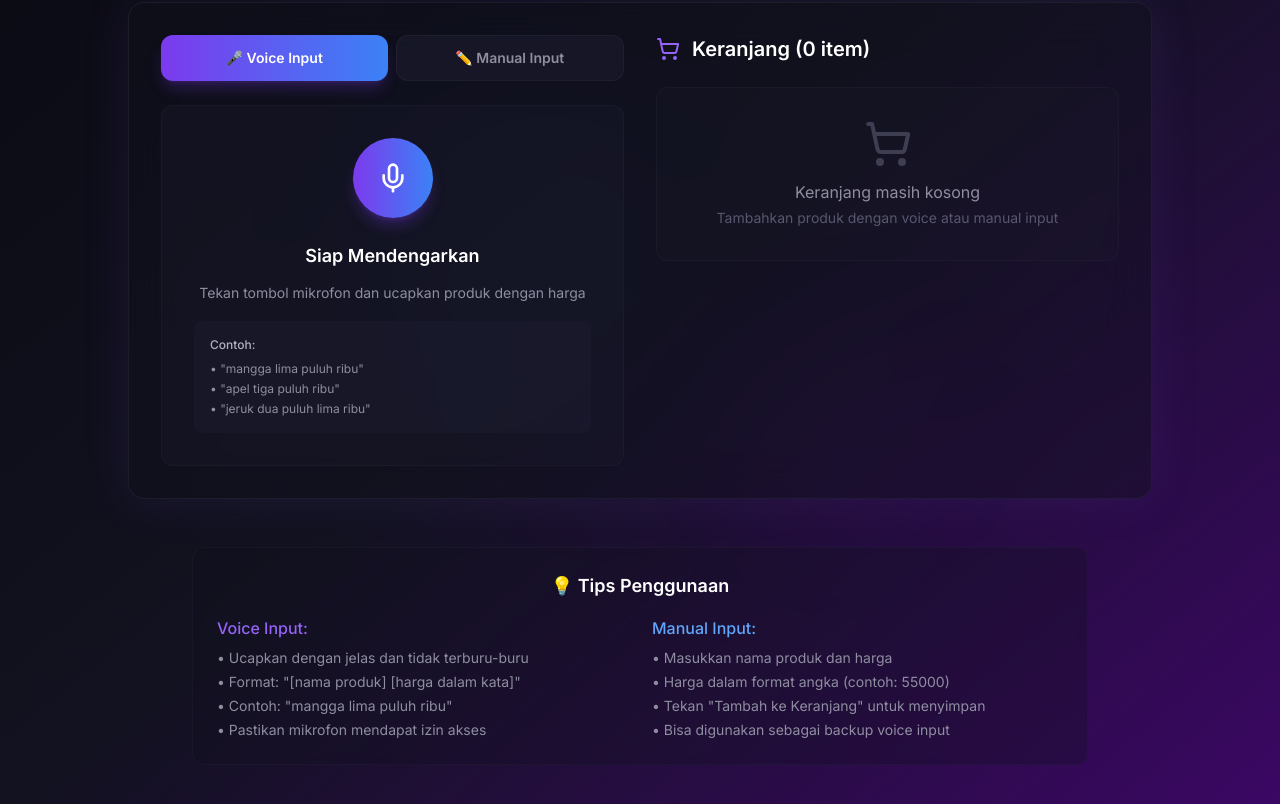
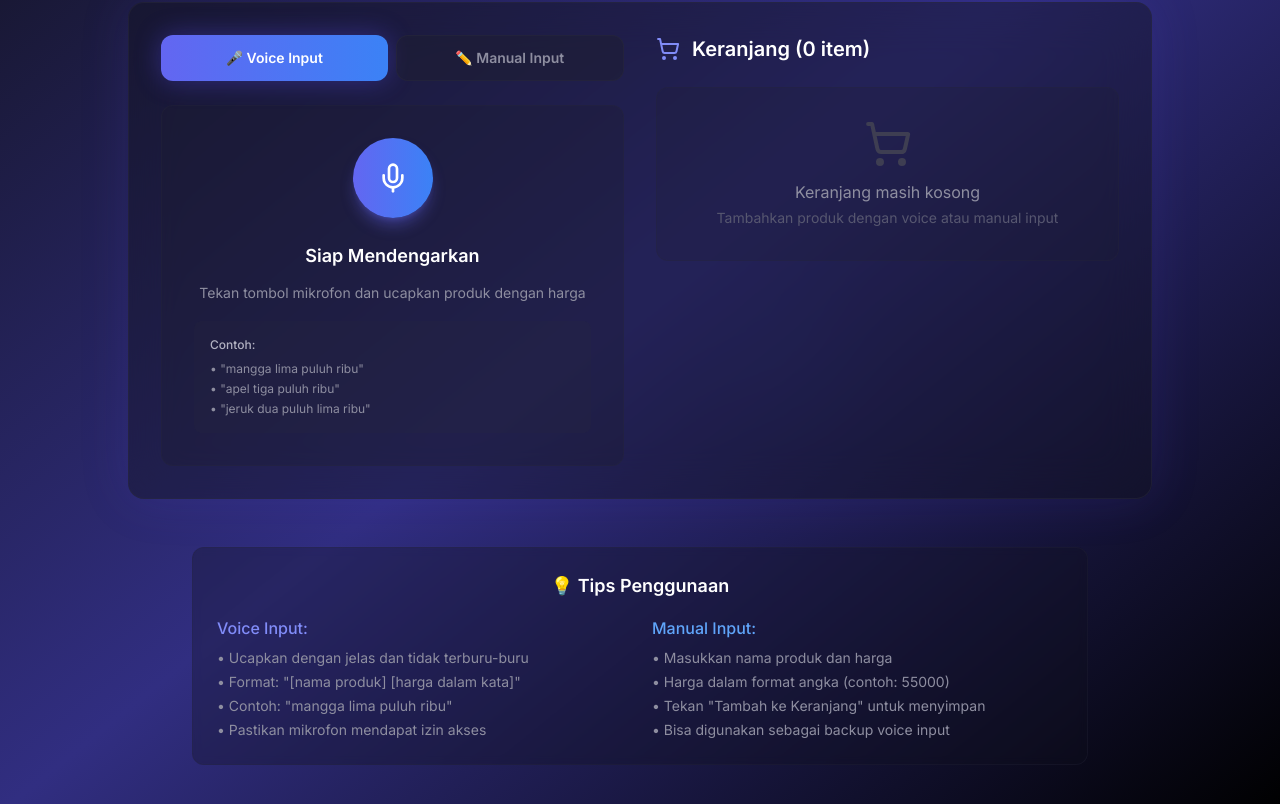
Before and after one commit to sehun1sd/final, a React (Vite) app: page / in a window 1280 px wide. Shown: the part 2976-3780 px from the top of the page. Built offline with nearby package versions, Linux system fonts and the light colour scheme.

Commit message:
Deploy application to Netlify

```diff
--- a/src/components/Demo.tsx
+++ b/src/components/Demo.tsx
@@ -1,4 +1,4 @@
-import React from 'react';
+import React, { useEffect, useState } from 'react';
 import {
   Mic,
   MicOff,
@@ -24,6 +24,31 @@ interface StatusMessage {
 }
 
 const Demo: React.FC = () => {
+  const [isVisible, setIsVisible] = useState(false);
+
+  // Intersection Observer for entrance animation
+  useEffect(() => {
+    const observer = new IntersectionObserver(
+      ([entry]) => {
+        if (entry.isIntersecting) {
+          setIsVisible(true);
+        }
+      },
+      { threshold: 0.1 }
+    );
+
+    const element = document.getElementById('demo');
+    if (element) {
+      observer.observe(element);
+    }
+
+    return () => {
+      if (element) {
+        observer.unobserve(element);
+      }
+    };
+  }, []);
+
   // Custom hook that handles all the cart logic
   const {
     items,
@@ -107,7 +132,9 @@ const Demo: React.FC = () => {
   return (
     <section
       id="demo"
-      className="min-h-screen py-12 bg-gradient-to-br from-gray-950 via-gray-900 to-purple-950 relative overflow-hidden"
+      className={`min-h-screen py-12 bg-gradient-to-br from-gray-900 via-indigo-900 to-black relative overflow-hidden transition-all duration-1000 ${
+        isVisible ? 'animate-fadeInUp opacity-100' : 'opacity-0 translate-y-10'
+      }`}
     >
       <BackgroundDecorations />
 
@@ -115,7 +142,7 @@ const Demo: React.FC = () => {
         <Header />
 
         <div className="max-w-5xl mx-auto">
-          <div className="bg-gray-900/40 backdrop-blur-xl rounded-2xl border border-gray-700/50 overflow-hidden shadow-[0_0_50px_rgba(139,92,246,0.1)]">
+          <div className="bg-gray-900/40 backdrop-blur-xl rounded-2xl border border-gray-700/50 overflow-hidden shadow-[0_0_50px_rgba(79,70,229,0.15)]">
             <StatusMessageDisplay statusMessage={statusMessage} />
 
             <div className="p-6 md:p-8">
@@ -147,6 +174,36 @@ const Demo: React.FC = () => {
 
         <InstructionsFooter />
       </div>
+
+      <style jsx>{`
+        @keyframes fadeInUp {
+          from {
+            opacity: 0;
+            transform: translateY(30px);
+          }
+          to {
+            opacity: 1;
+            transform: translateY(0);
+          }
+        }
+
+        .animate-fadeInUp {
+          animation: fadeInUp 0.8s ease-out forwards;
+        }
+
+        @keyframes pulseGlow {
+          0%, 100% {
+            box-shadow: 0 0 20px rgba(79, 70, 229, 0.3);
+          }
+          50% {
+            box-shadow: 0 0 30px rgba(79, 70, 229, 0.5);
+          }
+        }
+
+        .animate-pulse-glow {
+          animation: pulseGlow 2s infinite;
+        }
+      `}</style>
     </section>
   );
 };
@@ -155,14 +212,15 @@ const Demo: React.FC = () => {
 const BackgroundDecorations: React.FC = () => (
   <>
     <div className="absolute top-0 left-0 w-full h-20 bg-gradient-to-b from-gray-900/50 to-transparent"></div>
-    <div className="absolute top-1/4 left-1/4 w-96 h-96 bg-blue-600/5 rounded-full filter blur-3xl animate-pulse"></div>
-    <div className="absolute bottom-1/4 right-1/4 w-64 h-64 bg-purple-600/5 rounded-full filter blur-3xl animate-pulse"></div>
+    <div className="absolute top-1/4 left-1/4 w-96 h-96 bg-indigo-600/8 rounded-full filter blur-3xl animate-pulse"></div>
+    <div className="absolute bottom-1/4 right-1/4 w-64 h-64 bg-purple-600/8 rounded-full filter blur-3xl animate-pulse"></div>
+    <div className="absolute top-1/2 right-1/3 w-32 h-32 bg-blue-500/5 rounded-full filter blur-2xl animate-pulse"></div>
   </>
 );
 
 const Header: React.FC = () => (
   <div className="text-center max-w-3xl mx-auto mb-12">
-    <h2 className="text-4xl md:text-5xl font-bold text-white mb-6 bg-gradient-to-r from-blue-400 to-purple-400 bg-clip-text text-transparent">
+    <h2 className="text-4xl md:text-5xl font-bold text-white mb-6 bg-gradient-to-r from-indigo-400 via-blue-400 to-purple-400 bg-clip-text text-transparent">
       Coba VoiceCart
     </h2>
     <p className="text-gray-300 text-lg md:text-xl leading-relaxed">
@@ -179,13 +237,13 @@ const StatusMessageDisplay: React.FC<{
 
   return (
     <div
-      className={`mx-6 mt-6 p-4 rounded-xl flex items-start border ${
+      className={`mx-6 mt-6 p-4 rounded-xl flex items-start border transform transition-all duration-500 ${
         statusMessage.type === 'error'
           ? 'bg-red-900/20 border-red-700/30 text-red-300'
           : statusMessage.type === 'success'
           ? 'bg-green-900/20 border-green-700/30 text-green-300'
           : 'bg-blue-900/20 border-blue-700/30 text-blue-300'
-      } transition-all duration-300`}
+      } animate-slideInDown`}
     >
       <AlertCircle className="h-5 w-5 mr-3 flex-shrink-0 mt-0.5" />
       <span className="text-sm font-medium">{statusMessage.text}</span>
@@ -248,20 +306,20 @@ const InputModeToggle: React.FC<{
 }> = ({ inputMode, onInputModeChange }) => (
   <div className="flex space-x-2">
     <button
-      className={`flex-1 px-4 py-3 rounded-xl text-sm font-semibold transition-all duration-200 ${
+      className={`flex-1 px-4 py-3 rounded-xl text-sm font-semibold transition-all duration-300 transform hover:scale-105 hover:-translate-y-0.5 ${
         inputMode === 'voice'
-          ? 'bg-gradient-to-r from-purple-500 to-blue-500 text-white shadow-lg shadow-purple-500/25'
-          : 'bg-gray-800/50 text-gray-400 border border-gray-700/50 hover:bg-gray-700/50'
+          ? 'bg-gradient-to-r from-indigo-500 to-blue-500 text-white shadow-lg shadow-indigo-500/25 animate-pulse-glow'
+          : 'bg-gray-800/50 text-gray-400 border border-gray-700/50 hover:bg-gray-700/50 hover:shadow-lg hover:shadow-gray-500/10'
       }`}
       onClick={() => onInputModeChange('voice')}
     >
       🎤 Voice Input
     </button>
     <button
-      className={`flex-1 px-4 py-3 rounded-xl text-sm font-semibold transition-all duration-200 ${
+      className={`flex-1 px-4 py-3 rounded-xl text-sm font-semibold transition-all duration-300 transform hover:scale-105 hover:-translate-y-0.5 ${
         inputMode === 'manual'
-          ? 'bg-gradient-to-r from-purple-500 to-blue-500 text-white shadow-lg shadow-purple-500/25'
-          : 'bg-gray-800/50 text-gray-400 border border-gray-700/50 hover:bg-gray-700/50'
+          ? 'bg-gradient-to-r from-indigo-500 to-blue-500 text-white shadow-lg shadow-indigo-500/25 animate-pulse-glow'
+          : 'bg-gray-800/50 text-gray-400 border border-gray-700/50 hover:bg-gray-700/50 hover:shadow-lg hover:shadow-gray-500/10'
       }`}
       onClick={() => onInputModeChange('manual')}
     >
@@ -279,16 +337,16 @@ const VoiceInputInterface: React.FC<{
     <button
       onClick={onToggleVoice}
       disabled={!isSupported}
-      className={`w-20 h-20 rounded-full flex items-center justify-center mb-6 mx-auto transition-all duration-300 ${
+      className={`w-20 h-20 rounded-full flex items-center justify-center mb-6 mx-auto transition-all duration-300 transform hover:scale-110 active:scale-95 ${
         !isSupported
           ? 'bg-gray-600/50 cursor-not-allowed'
           : isListening
-          ? 'bg-gradient-to-r from-red-500 to-pink-500 hover:from-red-600 hover:to-pink-600 shadow-lg shadow-red-500/30 animate-pulse'
-          : 'bg-gradient-to-r from-purple-500 to-blue-500 hover:from-purple-600 hover:to-blue-600 shadow-lg shadow-purple-500/30 hover:scale-105'
+          ? 'bg-gradient-to-r from-red-500 to-pink-500 hover:from-red-600 hover:to-pink-600 shadow-lg shadow-red-500/40 animate-pulse hover:shadow-red-500/60'
+          : 'bg-gradient-to-r from-indigo-500 to-blue-500 hover:from-indigo-600 hover:to-blue-600 shadow-lg shadow-indigo-500/40 hover:shadow-indigo-500/60'
       }`}
     >
       {isListening ? (
-        <MicOff className="h-8 w-8 text-white" />
+        <MicOff className="h-8 w-8 text-white animate-pulse" />
       ) : (
         <Mic className="h-8 w-8 text-white" />
       )}
@@ -349,7 +407,7 @@ const ManualInputInterface: React.FC<{
           value={manualName}
           onChange={(e) => onManualNameChange(e.target.value)}
           placeholder="Contoh: Mangga"
-          className="w-full px-4 py-3 bg-gray-700/50 border border-gray-600/50 rounded-lg text-white placeholder-gray-400 focus:outline-none focus:ring-2 focus:ring-purple-500/50 focus:border-transparent transition-all"
+          className="w-full px-4 py-3 bg-gray-700/50 border border-gray-600/50 rounded-lg text-white placeholder-gray-400 focus:outline-none focus:ring-2 focus:ring-indigo-500/50 focus:border-transparent transition-all focus:scale-105"
         />
       </div>
 
@@ -362,13 +420,13 @@ const ManualInputInterface: React.FC<{
           value={manualPrice}
           onChange={(e) => onManualPriceChange(e.target.value)}
           placeholder="Contoh: 55000"
-          className="w-full px-4 py-3 bg-gray-700/50 border border-gray-600/50 rounded-lg text-white placeholder-gray-400 focus:outline-none focus:ring-2 focus:ring-purple-500/50 focus:border-transparent transition-all"
+          className="w-full px-4 py-3 bg-gray-700/50 border border-gray-600/50 rounded-lg text-white placeholder-gray-400 focus:outline-none focus:ring-2 focus:ring-indigo-500/50 focus:border-transparent transition-all focus:scale-105"
         />
       </div>
 
       <button
         onClick={onManualAdd}
-        className="w-full bg-gradient-to-r from-purple-500 to-blue-500 text-white py-3 px-6 rounded-lg font-semibold hover:from-purple-600 hover:to-blue-600 transition-all duration-200 flex items-center justify-center shadow-lg shadow-purple-500/25"
+        className="w-full bg-gradient-to-r from-indigo-500 to-blue-500 text-white py-3 px-6 rounded-lg font-semibold hover:from-indigo-600 hover:to-blue-600 transition-all duration-300 flex items-center justify-center shadow-lg shadow-indigo-500/25 transform hover:scale-105 hover:-translate-y-0.5 active:scale-95"
       >
         <Plus className="h-5 w-5 mr-2" />
         Tambah ke Keranjang
@@ -412,7 +470,7 @@ const CartHeader: React.FC<{
 }> = ({ itemCount, onClearCart, itemsLength }) => (
   <div className="flex items-center justify-between">
     <div className="flex items-center space-x-3">
-      <ShoppingCart className="h-6 w-6 text-purple-400" />
+      <ShoppingCart className="h-6 w-6 text-indigo-400" />
       <h3 className="text-white font-semibold text-xl">
         Keranjang ({itemCount} item)
       </h3>
@@ -421,7 +479,7 @@ const CartHeader: React.FC<{
     {itemsLength > 0 && (
       <button
         onClick={onClearCart}
-        className="text-red-400 hover:text-red-300 text-sm font-medium transition-colors duration-200 flex items-center space-x-1"
+        className="text-red-400 hover:text-red-300 text-sm font-medium transition-all duration-300 flex items-center space-x-1 hover:scale-105 transform active:scale-95"
       >
         <Trash2 className="h-4 w-4" />
         <span>Hapus Semua</span>
@@ -467,7 +525,7 @@ const CartItem: React.FC<{
   index: number;
   onDeleteItem: (id: number) => void;
 }> = ({ item, index, onDeleteItem }) => (
-  <div className="p-4 flex items-center justify-between hover:bg-gray-700/20 transition-colors">
+  <div className="p-4 flex items-center justify-between hover:bg-gray-700/20 transition-all duration-300 transform hover:scale-[1.02]">
     <div className="flex-1">
       <div className="flex items-center space-x-3">
         <span className="text-gray-400 text-sm font-mono w-6">
@@ -475,7 +533,7 @@ const CartItem: React.FC<{
         </span>
         <div>
           <h4 className="text-white font-medium">{item.name}</h4>
-          <p className="text-purple-400 font-semibold">
+          <p className="text-indigo-400 font-semibold">
             {formatToRupiah(item.price)}
           </p>
         </div>
@@ -484,7 +542,7 @@ const CartItem: React.FC<{
 
     <button
       onClick={() => onDeleteItem(item.id)}
-      className="text-red-400 hover:text-red-300 p-2 rounded-lg hover:bg-red-900/20 transition-all duration-200"
+      className="text-red-400 hover:text-red-300 p-2 rounded-lg hover:bg-red-900/20 transition-all duration-300 transform hover:scale-110 active:scale-95"
       title={`Hapus ${item.name}`}
     >
       <Trash2 className="h-4 w-4" />
@@ -496,7 +554,7 @@ const CartSummary: React.FC<{
   totalPrice: number;
   itemCount: number;
 }> = ({ totalPrice, itemCount }) => (
-  <div className="bg-gradient-to-r from-purple-900/30 to-blue-900/30 rounded-xl p-6 border border-purple-500/20">
+  <div className="bg-gradient-to-r from-indigo-900/30 to-blue-900/30 rounded-xl p-6 border border-indigo-500/20 transform transition-all duration-300 hover:scale-[1.02] hover:shadow-lg hover:shadow-indigo-500/10">
     <div className="flex items-center justify-between mb-4">
       <span className="text-gray-300 font-medium">Total Belanja:</span>
       <span className="text-2xl font-bold text-white">
@@ -513,13 +571,13 @@ const CartSummary: React.FC<{
 
 const InstructionsFooter: React.FC = () => (
   <div className="max-w-4xl mx-auto mt-12 text-center">
-    <div className="bg-gray-900/30 backdrop-blur-sm rounded-xl border border-gray-700/30 p-6">
+    <div className="bg-gray-900/30 backdrop-blur-sm rounded-xl border border-gray-700/30 p-6 transform transition-all duration-300 hover:scale-[1.02] hover:bg-gray-900/40">
       <h3 className="text-white font-semibold text-lg mb-4">
         💡 Tips Penggunaan
       </h3>
       <div className="grid md:grid-cols-2 gap-6 text-left">
         <div>
-          <h4 className="text-purple-400 font-medium mb-2">Voice Input:</h4>
+          <h4 className="text-indigo-400 font-medium mb-2">Voice Input:</h4>
           <ul className="text-gray-400 text-sm space-y-1">
             <li>• Ucapkan dengan jelas dan tidak terburu-buru</li>
             <li>• Format: "[nama produk] [harga dalam kata]"</li>
```
